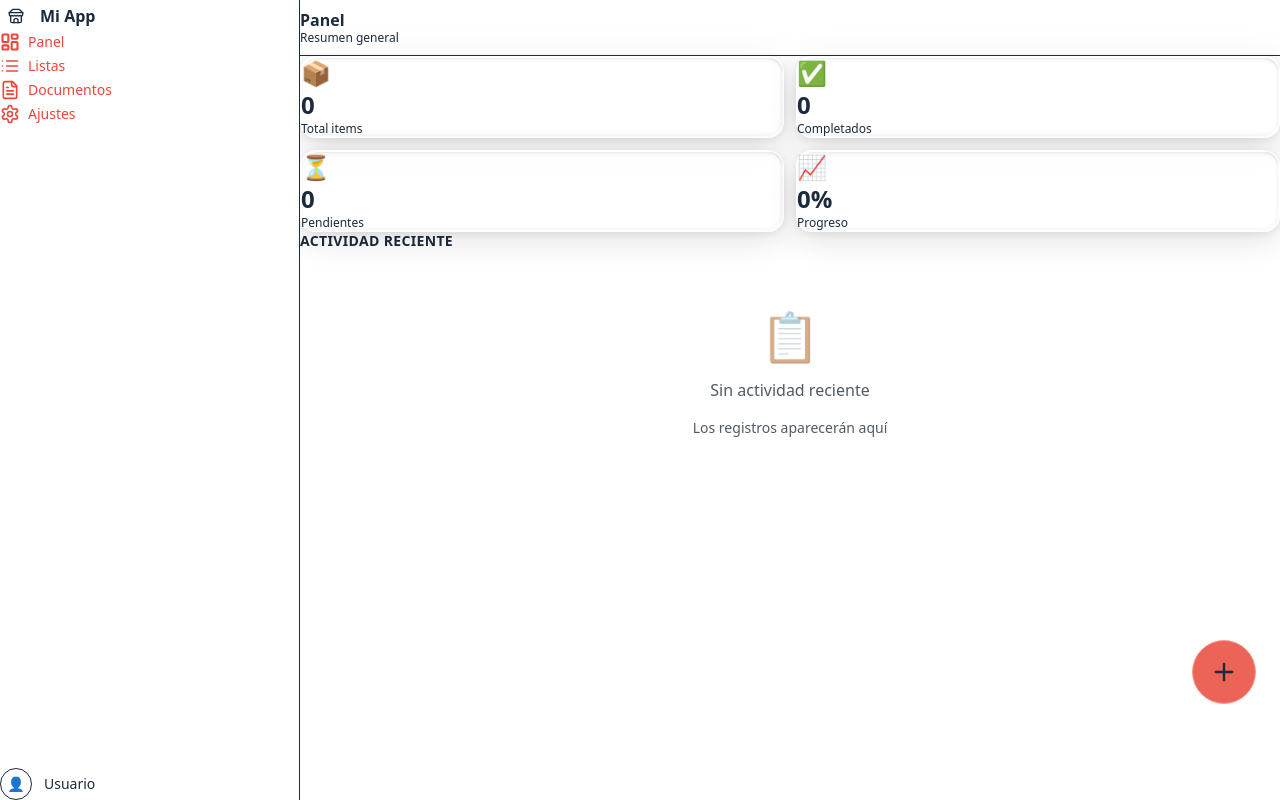
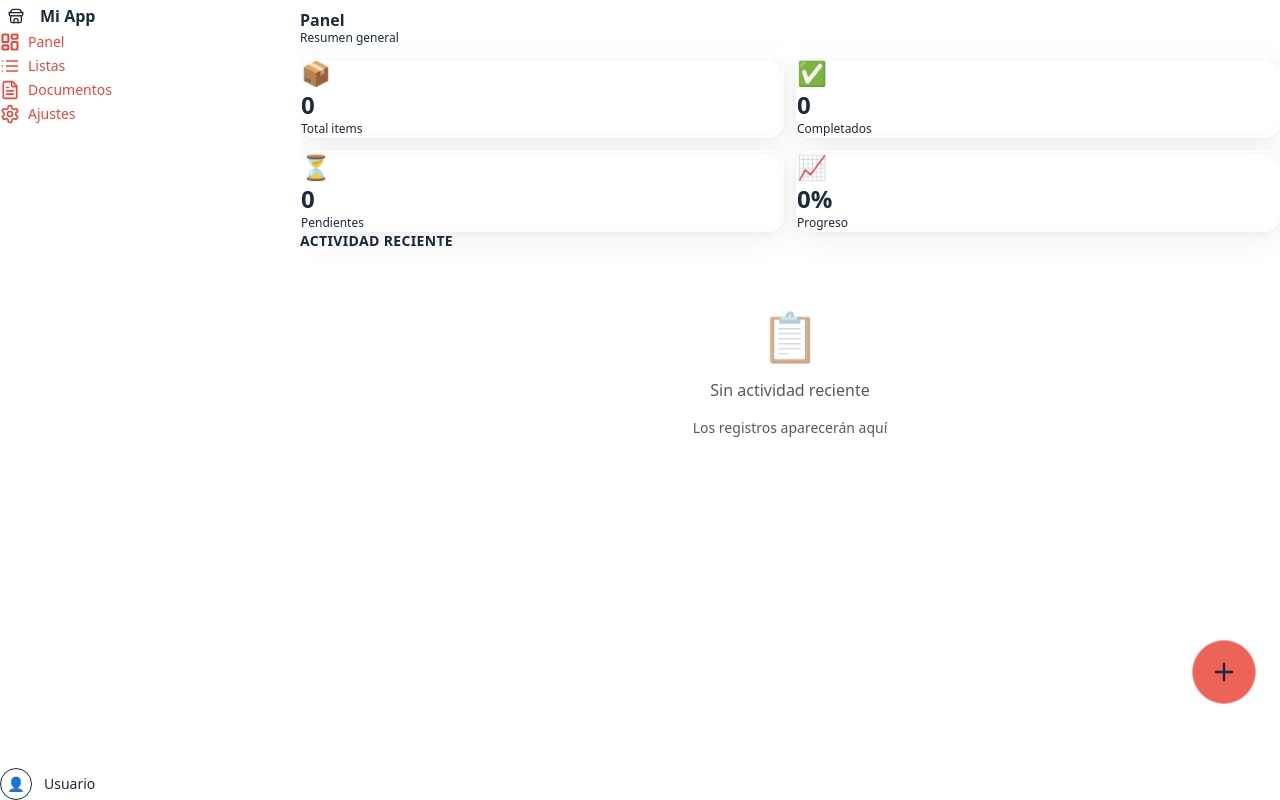
Before and after one commit to juancristobalgd1/web-app-starter-template, a Next.js app: page /panel in a window 1280 px wide. Built offline with nearby package versions, Linux system fonts and the light colour scheme; sample sign-in values are in the browser's storage.

Commit message:
modified:   components/shared/header.tsx 	modified:   components/shared/page-header.tsx 	modified:   components/ui/hover-sidebar.tsx 	modified:   components/ui/satin-liquid-glass.tsx

```diff
--- a/components/shared/header.tsx
+++ b/components/shared/header.tsx
@@ -57,7 +57,7 @@ export function Header({ title, showBack, rightActions, className }: HeaderProps
                 "sticky top-0 z-[100] w-full flex-shrink-0",
                 "pt-[env(safe-area-inset-top)]",
                 "transition-all duration-300 ease-in-out",
-                showShadow ? "border-b border-border shadow-sm" : "border-b border-transparent",
+                showShadow ? "shadow-sm" : "",
                 className
             )}
         >
@@ -70,7 +70,9 @@ export function Header({ title, showBack, rightActions, className }: HeaderProps
                 className="w-full h-14 md:h-16 flex items-center justify-between px-4"
                 style={{
                     border: 'none',
-                    backgroundColor: showShadow ? 'hsl(var(--background) / 0.8)' : 'transparent',
+                    backgroundColor: showShadow ? 'hsl(var(--background) / 0.7)' : 'transparent',
+                    backdropFilter: showShadow ? 'blur(12px) saturate(180%)' : 'none',
+                    WebkitBackdropFilter: showShadow ? 'blur(12px) saturate(180%)' : 'none',
                 }}
             >
                 {/* Left Section */}
@@ -110,7 +112,7 @@ export function Header({ title, showBack, rightActions, className }: HeaderProps
                             <Button variant="ghost" size="icon" className="h-9 w-9 rounded-full">
                                 <Bell className="h-5 w-5" />
                             </Button>
-                            <div className="h-8 w-8 rounded-full bg-muted flex items-center justify-center border border-border cursor-pointer hover:bg-muted/80 transition-colors ml-1">
+                            <div className="h-8 w-8 rounded-full bg-muted flex items-center justify-center cursor-pointer hover:bg-muted/80 transition-colors ml-1">
                                 <User className="h-4 w-4 text-muted-foreground" />
                             </div>
                         </>
--- a/components/shared/page-header.tsx
+++ b/components/shared/page-header.tsx
@@ -19,7 +19,6 @@ export function PageHeader({ title, subtitle, right, className }: PageHeaderProp
         "flex items-center justify-between",
         "px-4 py-3 min-h-[56px]",
         "bg-background/80 backdrop-blur-md",
-        "border-b border-border",
         "header-shadow-animation",
         "safe-top",
         className
--- a/components/ui/hover-sidebar.tsx
+++ b/components/ui/hover-sidebar.tsx
@@ -8,12 +8,12 @@ import { Menu, X } from "lucide-react";
 
 interface Links {
   label: string;
-  href:  string;
-  icon:  React.ReactElement | React.ReactNode;
+  href: string;
+  icon: React.ReactElement | React.ReactNode;
 }
 
 interface SidebarContextProps {
-  open:    boolean;
+  open: boolean;
   setOpen: React.Dispatch<React.SetStateAction<boolean>>;
   animate: boolean;
 }
@@ -38,7 +38,7 @@ export const SidebarProvider = ({
   animate?: boolean;
 }) => {
   const [openState, setOpenState] = useState(false);
-  const open    = openProp    !== undefined ? openProp    : openState;
+  const open = openProp !== undefined ? openProp : openState;
   const setOpen = setOpenProp !== undefined ? setOpenProp : setOpenState;
   return (
     <SidebarContext.Provider value={{ open, setOpen, animate }}>
@@ -79,7 +79,7 @@ export const DesktopSidebar = ({ className, children, ...props }: React.Componen
     <motion.div
       className={cn(
         "h-full py-4 hidden md:flex md:flex-col bg-sidebar w-[var(--sidebar-width)]",
-        "flex-shrink-0 px-0 relative z-[100] border-r border-sidebar-border",
+        "flex-shrink-0 px-0 relative z-[100]",
         className
       )}
       style={{ "--sidebar-width": animate ? (open ? "300px" : "60px") : "300px" } as React.CSSProperties}
--- a/components/ui/satin-liquid-glass.tsx
+++ b/components/ui/satin-liquid-glass.tsx
@@ -11,26 +11,26 @@ const glassConfig = {
   light: {
     satin: {
       background: "rgba(255, 255, 255, 0.65)",
-      border: "1px solid rgba(255, 255, 255, 0.5)",
+      border: "1px solid rgba(255, 255, 255, 0.4)",
       boxShadow: `
         inset 0 0 0 1px rgba(255,255,255,0.8),
         inset 2px 3px 0px -2px rgba(255,255,255,1),
         inset -2px -2px 0px -2px rgba(255,255,255,0.9),
         inset -3px -8px 2px -6px rgba(255,255,255,0.7),
-        inset -0.5px -1px 4px 0px rgba(0,0,0,0.08),
-        inset -2px 3px 1px -2px rgba(0,0,0,0.1),
-        inset 0px 4px 6px -3px rgba(0,0,0,0.1),
-        inset 2px -6px 2px -4px rgba(0,0,0,0.05),
-        0px 2px 8px 0px rgba(0,0,0,0.08),
-        0px 8px 32px 0px rgba(0,0,0,0.12)
+        inset -0.5px -1px 4px 0px rgba(0,0,0,0.03),
+        inset -2px 3px 1px -2px rgba(0,0,0,0.04),
+        inset 0px 4px 6px -3px rgba(0,0,0,0.04),
+        inset 2px -6px 2px -4px rgba(0,0,0,0.02),
+        0px 2px 8px 0px rgba(0,0,0,0.04),
+        0px 8px 32px 0px rgba(0,0,0,0.06)
       `,
     },
     natural: {
       background: "rgba(255, 255, 255, 0.5)",
-      border: "1px solid rgba(255, 255, 255, 0.3)",
+      border: "1px solid rgba(255, 255, 255, 0.2)",
       boxShadow: `
-        0px 2px 8px 0px rgba(0,0,0,0.06),
-        0px 8px 24px 0px rgba(0,0,0,0.08)
+        0px 2px 8px 0px rgba(0,0,0,0.03),
+        0px 8px 24px 0px rgba(0,0,0,0.04)
       `,
     },
     primary: {
@@ -96,17 +96,17 @@ const intensityConfig = {
 
 const radiusConfig = {
   none: "0px",
-  sm:   "8px",
-  md:   "12px",
-  lg:   "16px",
-  xl:   "20px",
+  sm: "8px",
+  md: "12px",
+  lg: "16px",
+  xl: "20px",
   "2xl": "24px",
   "3xl": "32px",
   full: "9999px",
 };
 
 type Intensity = keyof typeof intensityConfig;
-type Radius    = keyof typeof radiusConfig;
+type Radius = keyof typeof radiusConfig;
 
 interface LiquidGlassProps<T extends ElementType = "div"> {
   as?: T;
@@ -131,7 +131,7 @@ export function LiquidGlass<T extends ElementType = "div">({
   radius = "2xl",
   satin = true,
   variant,
-  disableHover  = false,
+  disableHover = false,
   disableActive = false,
   style,
   ...props
@@ -148,12 +148,12 @@ export function LiquidGlass<T extends ElementType = "div">({
     return () => { observer.disconnect(); mq.removeEventListener("change", check); };
   }, []);
 
-  const Component    = as || "div";
-  const themeConfig  = isDark ? glassConfig.dark : glassConfig.light;
+  const Component = as || "div";
+  const themeConfig = isDark ? glassConfig.dark : glassConfig.light;
   const resolvedVariant = variant || (satin ? "satin" : "natural");
   const currentGlass = themeConfig[resolvedVariant];
   const currentIntensity = intensityConfig[intensity];
-  const currentRadius    = radiusConfig[radius];
+  const currentRadius = radiusConfig[radius];
 
   const adjustedBackground = resolvedVariant === "primary"
     ? currentGlass.background
@@ -163,11 +163,11 @@ export function LiquidGlass<T extends ElementType = "div">({
     );
 
   const glassStyle: React.CSSProperties = {
-    background:          adjustedBackground,
-    backdropFilter:      `blur(${currentIntensity.blur}px) saturate(${currentIntensity.saturate}%)`,
-    WebkitBackdropFilter:`blur(${currentIntensity.blur}px) saturate(${currentIntensity.saturate}%)`,
-    border:      currentGlass.border,
-    boxShadow:   currentGlass.boxShadow,
+    background: adjustedBackground,
+    backdropFilter: `blur(${currentIntensity.blur}px) saturate(${currentIntensity.saturate}%)`,
+    WebkitBackdropFilter: `blur(${currentIntensity.blur}px) saturate(${currentIntensity.saturate}%)`,
+    border: currentGlass.border,
+    boxShadow: currentGlass.boxShadow,
     borderRadius: currentRadius,
     ...style,
   };
@@ -191,7 +191,7 @@ export function useLiquidGlass(options?: {
 }) {
   const [isDark, setIsDark] = useState(false);
   const intensity = options?.intensity || "medium";
-  const variant   = options?.variant || (options?.satin === false ? "natural" : "satin");
+  const variant = options?.variant || (options?.satin === false ? "natural" : "satin");
 
   useEffect(() => {
     const check = () => setIsDark(document.documentElement.classList.contains("dark"));
@@ -201,8 +201,8 @@ export function useLiquidGlass(options?: {
     return () => observer.disconnect();
   }, []);
 
-  const themeConfig    = isDark ? glassConfig.dark : glassConfig.light;
-  const currentGlass   = themeConfig[variant];
+  const themeConfig = isDark ? glassConfig.dark : glassConfig.light;
+  const currentGlass = themeConfig[variant];
   const currentIntensity = intensityConfig[intensity];
 
   const adjustedBackground = variant === "primary"
@@ -215,10 +215,10 @@ export function useLiquidGlass(options?: {
   return {
     isDark,
     style: {
-      background:          adjustedBackground,
-      backdropFilter:      `blur(${currentIntensity.blur}px) saturate(${currentIntensity.saturate}%)`,
-      WebkitBackdropFilter:`blur(${currentIntensity.blur}px) saturate(${currentIntensity.saturate}%)`,
-      border:    currentGlass.border,
+      background: adjustedBackground,
+      backdropFilter: `blur(${currentIntensity.blur}px) saturate(${currentIntensity.saturate}%)`,
+      WebkitBackdropFilter: `blur(${currentIntensity.blur}px) saturate(${currentIntensity.saturate}%)`,
+      border: currentGlass.border,
       boxShadow: currentGlass.boxShadow,
     } as React.CSSProperties,
   };
```
Lines whose indentation alone changed are shown as unchanged.
